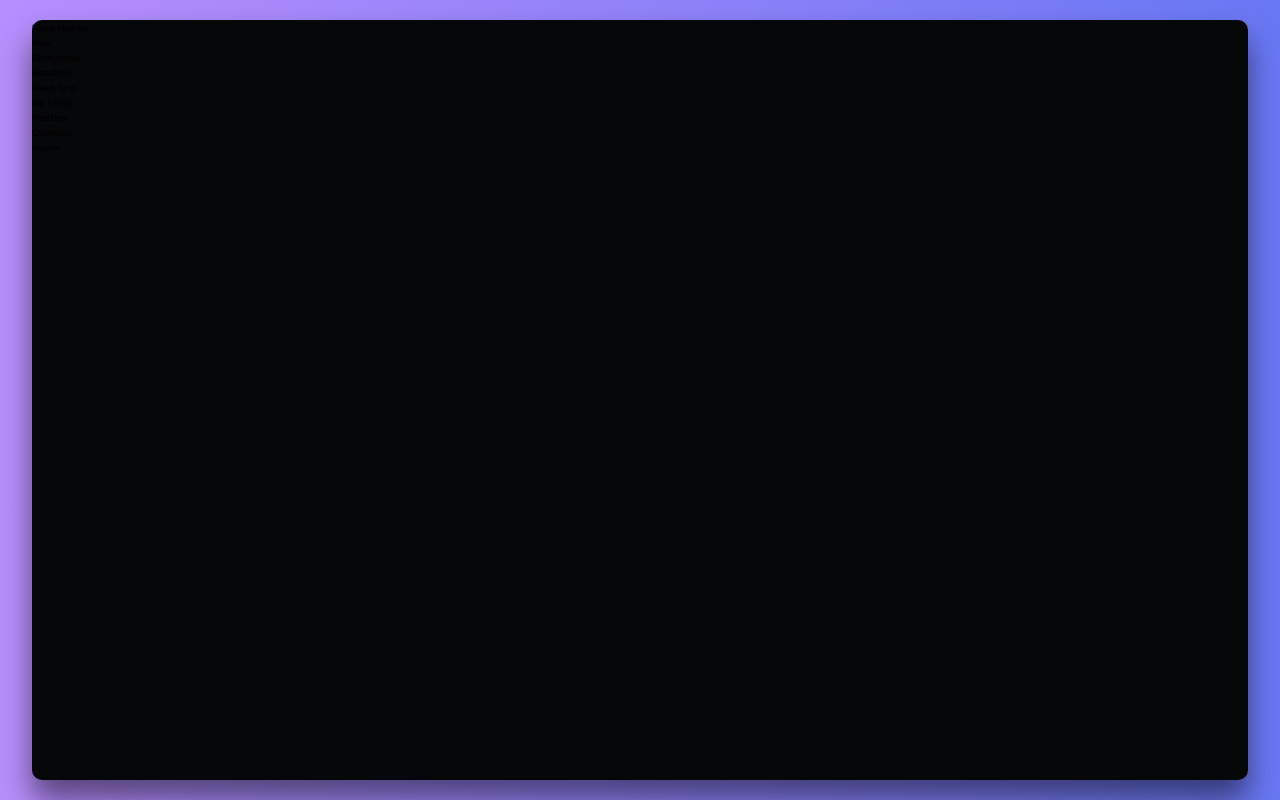
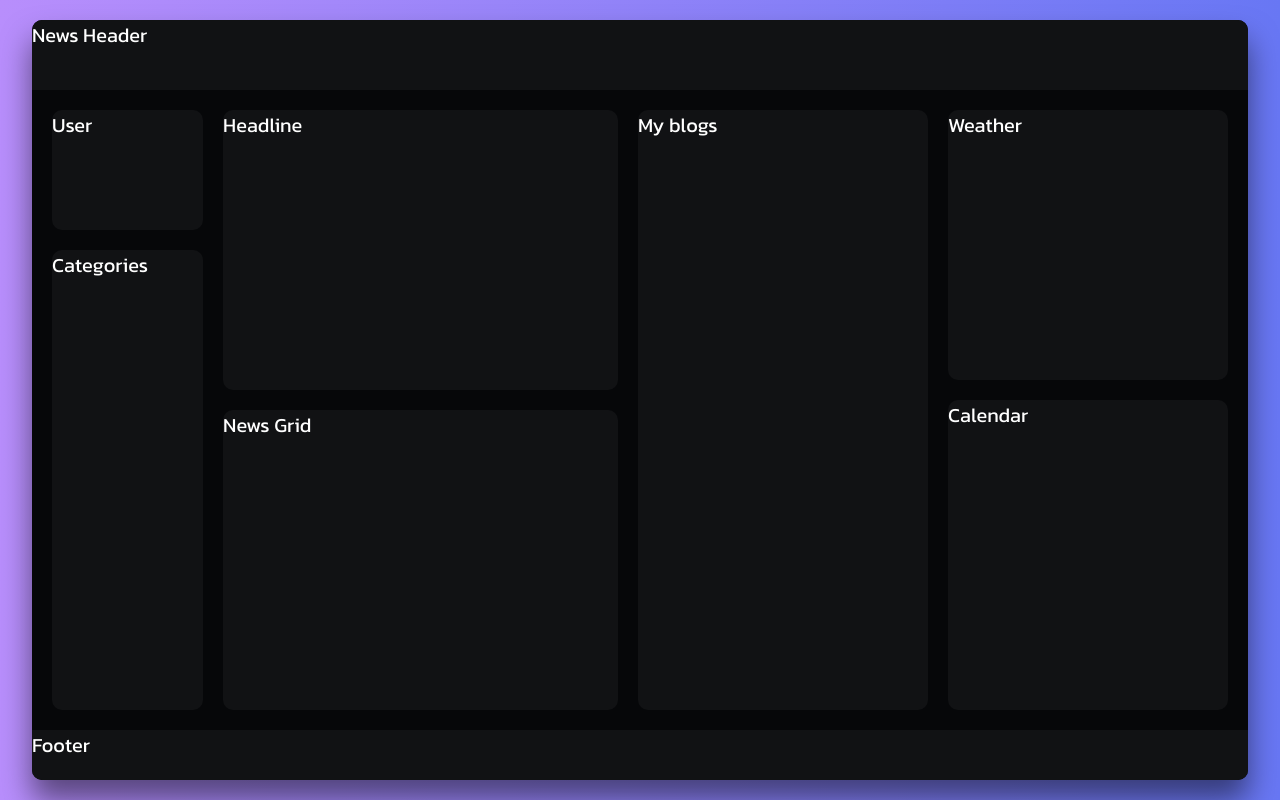
Before and after one commit to RichJsNomad/news-blogs-app, a React (Vite) app: page / in a window 1280 px wide. Built offline with nearby package versions, Linux system fonts and the light colour scheme.

Commit message:
Finished the basic layout for the project

```diff
--- a/src/components/Calendar.jsx
+++ b/src/components/Calendar.jsx
@@ -1,7 +1,8 @@
 import React from "react";
+import "../styles/calendar.css";
 
 const Calendar = () => {
-  return <div>Calendar</div>;
+  return <div className="calendar">Calendar</div>;
 };
 
 export default Calendar;
--- a/src/components/News.jsx
+++ b/src/components/News.jsx
@@ -1,6 +1,7 @@
 import React from "react";
 import Weather from "./Weather";
 import Calendar from "./Calendar";
+import "../styles/news.css";
 
 const News = () => {
   return (
@@ -16,10 +17,12 @@
           <div className="news-grid">News Grid</div>
         </div>
         <div className="my-blogs">My blogs</div>
-        <Weather />
-        <Calendar />
-        <footer className="news-footer">Footer</footer>
+        <div className="weather-calendar">
+          <Weather />
+          <Calendar />
+        </div>
       </div>
+      <footer className="news-footer">Footer</footer>
     </div>
   );
 };
--- a/src/components/Weather.jsx
+++ b/src/components/Weather.jsx
@@ -1,7 +1,8 @@
 import React from "react";
+import "../styles/weather.css";
 
 const Weather = () => {
-  return <div>Weather</div>;
+  return <div className="weather">Weather</div>;
 };
 
 export default Weather;
--- /dev/null
+++ b/src/styles/calendar.css
@@ -0,0 +1,7 @@
+.calendar {
+  width: 100%;
+  min-width: 28rem;
+  height: calc(55% - 2rem);
+  background-color: #111214;
+  border-radius: 1rem;
+}
--- /dev/null
+++ b/src/styles/news.css
@@ -0,0 +1,80 @@
+.news {
+  color: white;
+  font-size: 2rem;
+  width: 100%;
+  height: 100%;
+  display: flex;
+  flex-direction: column;
+  justify-content: space-between;
+  row-gap: 2rem;
+}
+.news-header {
+  width: 100%;
+  min-height: 7rem;
+  background-color: #111214;
+  border-radius: 1rem 1rem 0 0;
+}
+
+.news-content {
+  display: flex;
+  column-gap: 2rem;
+  height: calc(100% - 16rem);
+  padding: 0 2rem;
+}
+.navbar {
+  width: 18rem;
+  height: 100%;
+  display: flex;
+  flex-direction: column;
+  row-gap: 2rem;
+}
+.user {
+  width: 100%;
+  height: 20%;
+  background-color: #111214;
+  border-radius: 1rem;
+}
+.categories {
+  width: 100%;
+  height: calc(80% - 2rem);
+  background-color: #111214;
+  border-radius: 1rem;
+}
+.news-section {
+  width: clamp(30rem, 43cqi, 40%);
+  height: 100%;
+  border-radius: 1rem;
+}
+.headline {
+  width: 100%;
+  height: calc(50% - 2rem);
+  background-color: #111214;
+  border-radius: 1rem;
+  margin-bottom: 2rem;
+}
+.news-grid {
+  width: 100%;
+  height: 50%;
+  background-color: #111214;
+  border-radius: 1rem;
+}
+
+.my-blogs {
+  width: clamp(20rem, 27cqi, 30%);
+  height: 100%;
+  background-color: #111214;
+  border-radius: 1rem;
+}
+.weather-calendar {
+  flex: 1;
+  display: flex;
+  flex-direction: column;
+  row-gap: 2rem;
+}
+
+.news-footer {
+  width: 100%;
+  min-height: 5rem;
+  background-color: #111214;
+  border-radius: 0 0 1rem 1rem;
+}
--- /dev/null
+++ b/src/styles/weather.css
@@ -0,0 +1,7 @@
+.weather {
+  width: 100%;
+  min-width: 28rem;
+  height: 45%;
+  background-color: #111214;
+  border-radius: 1rem;
+}
```
